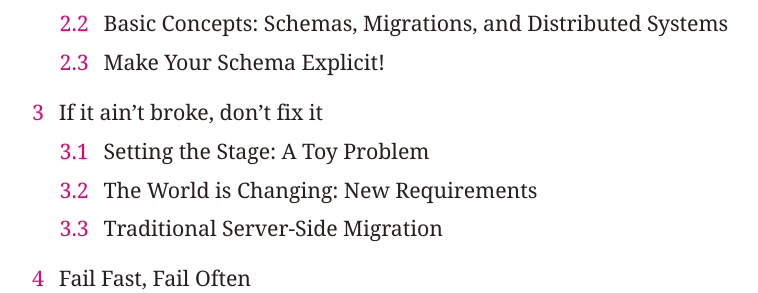
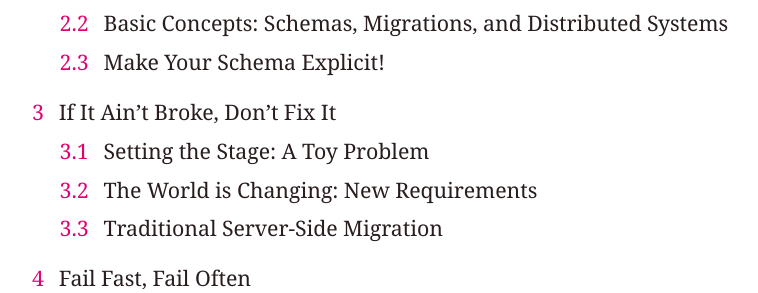
Before and after one commit to jo/sync-tank, a Jekyll site: the page built from distributed-migration-strategies/index.md, in a window 1280 px wide and 900 px high, scrolled down 458 px. Shown: the part 163-456 px from the top of the window, without its empty margins (97-855 px from the left). Built offline with Jekyll 4.4.1, drawn with Linux system fonts in a browser that asks for light colours; some of the changed text lies outside the part shown.

Commit message:
more title case

```diff
--- a/distributed-migration-strategies/index.md
+++ b/distributed-migration-strategies/index.md
@@ -243,7 +243,7 @@ In the above example, the schema specification for the document has its own vers
 To sum up this discussion, introducing format-requirements to schemaless databases opens up a space between purely implicit schemas and rigidly explicit ones, providing greater flexibility when it comes to specifying and changing schema definitions. This allows us to pick the sweet spot between data consistency and flexibility that we see fit for our projects. Storing the schema version of each document in the document itself paves the way for implementing schema migrations, which we will now turn our attention to.
 
 
-## If it ain't broke, don't fix it
+## If It Ain't Broke, Don't Fix It
 
 There are times when updates to a data schema do not endanger the functionality of a system. In these scenarios, migrations are either straight forward or not even necessary in the first place. We would like to start by looking at some such cases because if you can get away without the multi-client multi-version migration hassle you can save yourself a lot of work. In particular, we will start by looking at unobtrusive additions to the data schema as well as traditional server-side migrations.
 
```
